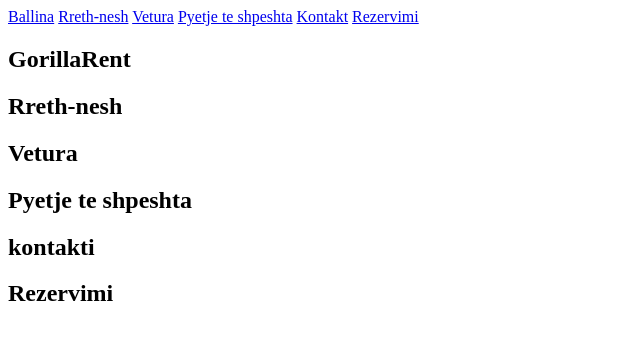
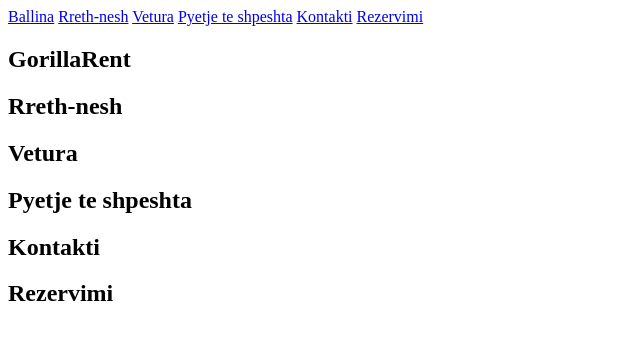
Before and after one commit to LeartGashi76831/GorillaRent, a plain HTML site: page index.html in a window 1280 px wide. Shown: the full height of the page, 0-640 px from the left. Drawn offline with Linux system fonts and the light colour scheme.

Commit message:
Ndryshime ne tituj

```diff
--- a/index.html
+++ b/index.html
@@ -10,7 +10,7 @@
     <a href="#rreth-nesh">Rreth-nesh</a>
     <a href="#veturat">Vetura</a>
     <a href="#pyetje">Pyetje te shpeshta</a>
-    <a href="#kontakti">Kontakt</a>
+    <a href="#kontakti">Kontakti</a>
     <a href="#rezervimi">Rezervimi</a>
 
     <section id="ballina">
@@ -26,7 +26,7 @@
         <h2>Pyetje te shpeshta</h2>
     </section>
     <section id="kontakti">
-        <h2>kontakti</h2>
+        <h2>Kontakti</h2>
     </section>
     <section id="rezervimi">
         <h2>Rezervimi</h2>
```
